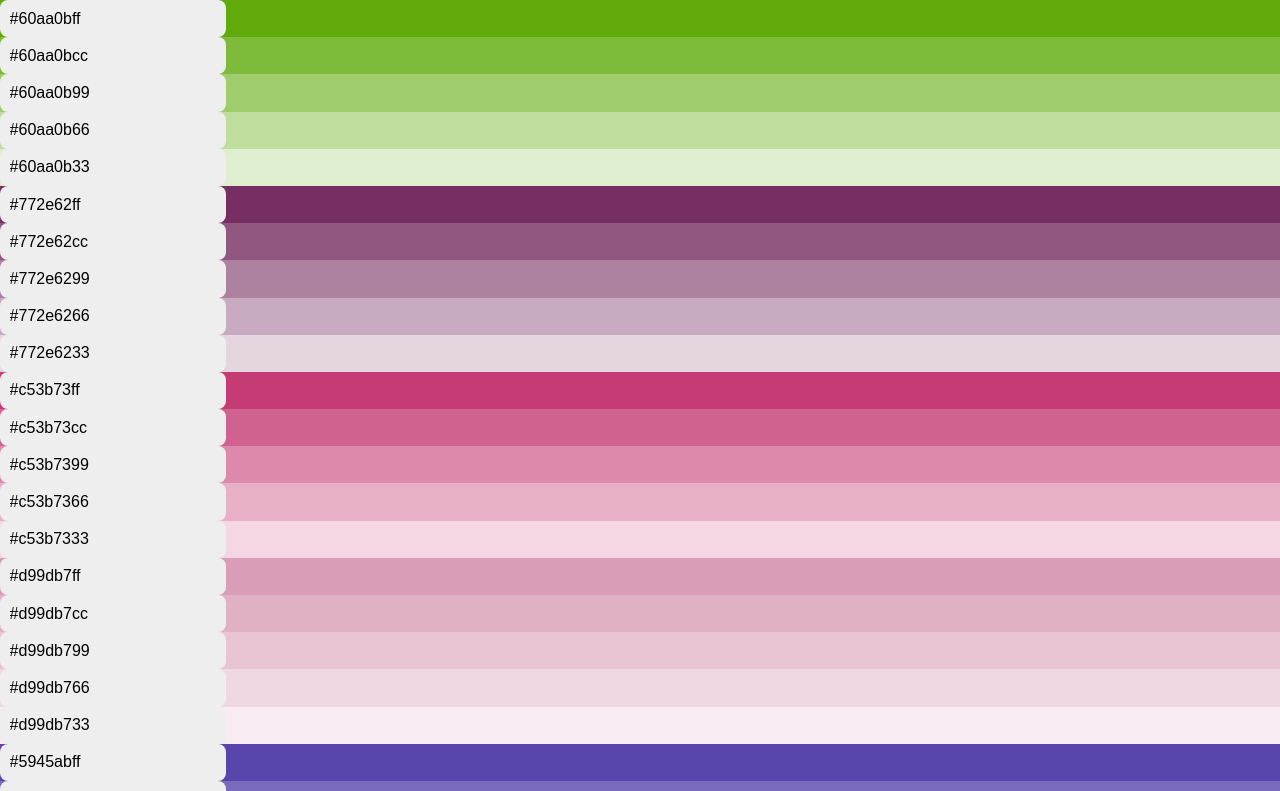
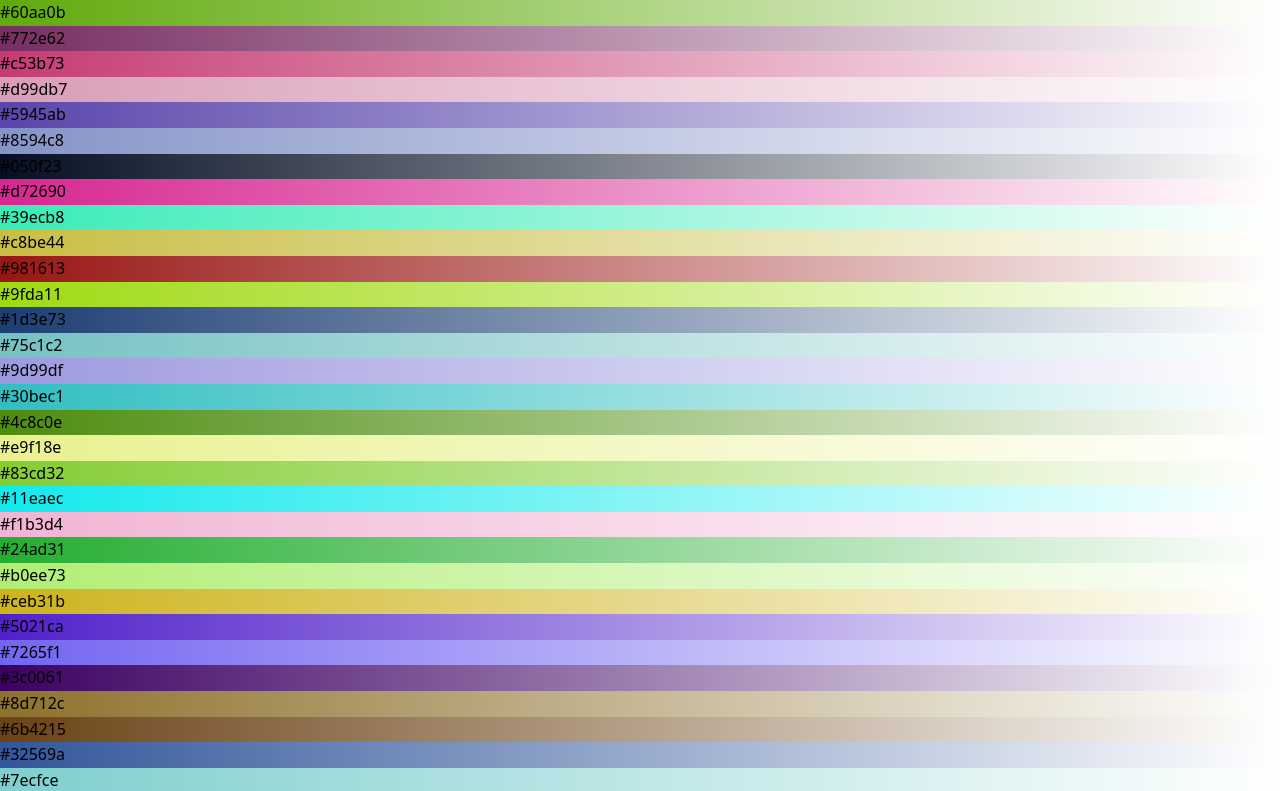
Before and after one commit to Blacklegion69/react-practise, a React (Create React App) app: page / in a window 1280 px wide. Shown: the top 791 px of the page. Built offline with nearby package versions, Linux system fonts and the light colour scheme.

Commit message:
Colorgradient generator

```diff
--- a/src/App.js
+++ b/src/App.js
@@ -1,10 +1,10 @@
 import React from "react";
-import { Color } from "./components";
+import { Colorgradient } from "./components";
 
 function App() {
   return (
     <>
-      <Color />
+      <Colorgradient />
     </>
   );
 }
--- a/src/components/Color/Color.jsx
+++ b/src/components/Color/Color.jsx
@@ -13,8 +13,7 @@ export default function Color() {
   for (let i = 0; i < 200; i++) {
     let hexcode = randomColor();
     items.push(
-      <div className=" flex text-sm font-bold justify-center items-center relative m-4 bg-slate-100"
-      >
+      <div className=" flex text-sm font-bold justify-center items-center relative m-4 bg-slate-100">
         <div
           style={{ backgroundColor: `#${hexcode}ff` }}
           className="w-20 h-32 m text-slate-900 overflow-hidden bg-slate-700 flex justify-center items-center relative"
--- /dev/null
+++ b/src/components/Colorgradient/Colorgradient.jsx
@@ -0,0 +1,33 @@
+export default function Color() {
+  const randomColor = () => {
+    const word = Array.from("abcdef1234567890");
+    let code = "";
+    for (let i = 0; i < 6; i++) {
+      let randomValue = Math.floor(Math.random() * word.length);
+      code += word[randomValue];
+    }
+    return code;
+  };
+  const items = [];
+  for (let i = 0; i < 200; i++) {
+    let hexcode = randomColor();
+    items.push(
+      <div className=" flex rounded text-sm font-bold justify-center items-center relative m-4 bg-slate-100">
+        <div
+          style={{ background: `-webkit-linear-gradient(left,#${hexcode}ff,#${hexcode}ee,#${hexcode}dd,#${hexcode}cc,#${hexcode}bb,#${hexcode}aa,#${hexcode}99,#${hexcode}88,#${hexcode}77,#${hexcode}66,#${hexcode}55,#${hexcode}44,#${hexcode}33,#${hexcode}22,#${hexcode}11,#${hexcode}00` }}
+          className="w-96 h-32 m rounded text-slate-900 overflow-hidden bg-slate-700 flex justify-center items-center relative"
+        >
+        #{hexcode}
+        </div>
+      </div>
+    );
+  }
+
+  return (
+    <>
+      <div className="w-screen relative p-2 flex justify-center items-center rounded bg-gray-400 flex-wrap">
+        {items}
+      </div>
+    </>
+  );
+}
--- a/src/components/index.js
+++ b/src/components/index.js
@@ -14,3 +14,4 @@ export { default as Gradient } from "./Gradient/Gradient";
 export { default as Child } from "./Child/Child";
 export { default as ToDo } from "./ToDo/ToDo";
 export { default as Color } from "./Color/Color";
+export { default as Colorgradient } from "./Colorgradient/Colorgradient";
```
Also changed, not shown: src/components/Colorgradient/style.module.css (added).
